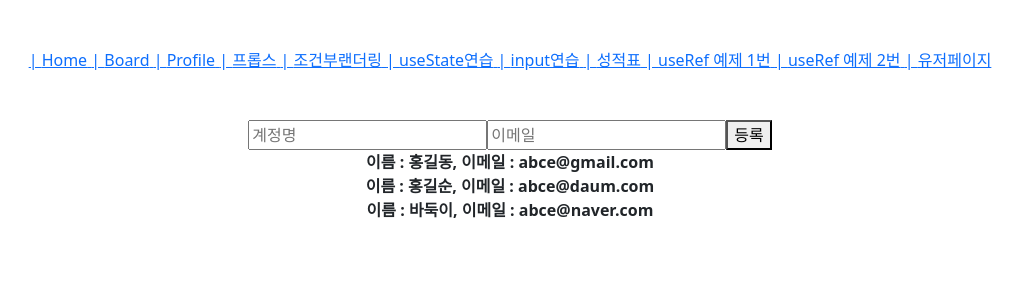
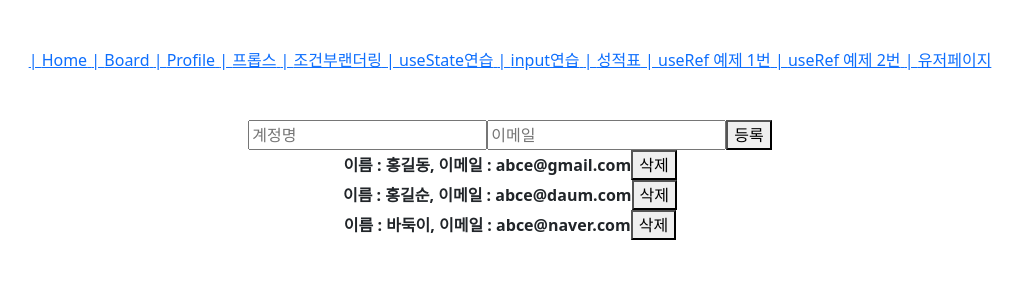
Before and after one commit to hamjung6/react-vite-phc-example2, a React (Vite) app: page /userpage in a window 1280 px wide. Shown: the top 300 px of the page, without its empty margins (130-1151 px from the left). Built offline with nearby package versions, Linux system fonts and the light colour scheme.

Commit message:
CRUD 삭제 완성

```diff
--- a/src/components/UserList.jsx
+++ b/src/components/UserList.jsx
@@ -1,22 +1,22 @@
 import React from 'react'
 
-const User = ({ user }) => {
+const User = ({ user, onRemove }) => {
   return (
     <div>
       <b>
-        {' '}
         이름 : {user.username}, 이메일 : {user.email}
+        <button onClick={() => onRemove(user.id)}>삭제</button>
       </b>
     </div>
   )
 }
 
-const UserList = ({ users }) => {
+const UserList = ({ users, onRemove }) => {
   return (
     <div>
-      {users.map((user) => (
-        <User user={user} key={user.id} />
-      ))}
+      {users.map((user) => {
+        return <User onRemove={onRemove} user={user} key={user.id} />
+      })}
     </div>
   )
 }
--- a/src/pages/UserCrudPage.jsx
+++ b/src/pages/UserCrudPage.jsx
@@ -58,6 +58,12 @@
     nextId.current += 1
   }
 
+  const onRemove = (id) => {
+    // user.id가 파라미터로 일치하지 않는 원소만 추출해서 새로운 배열을 만듦
+    // = user.id가 id인 것을 제거함
+    setUsers(users.filter((user) => user.id !== id))
+  }
+
   //prettier-ignore
   return (
   <div className="text-center mt-5">
@@ -67,7 +73,7 @@
         onChange={onChange}
         onCreate={onCreate}
       />
-      <UserList users={users}></UserList>
+      <UserList users={users} onRemove={onRemove}></UserList>
   </div>);
 }
 
```
